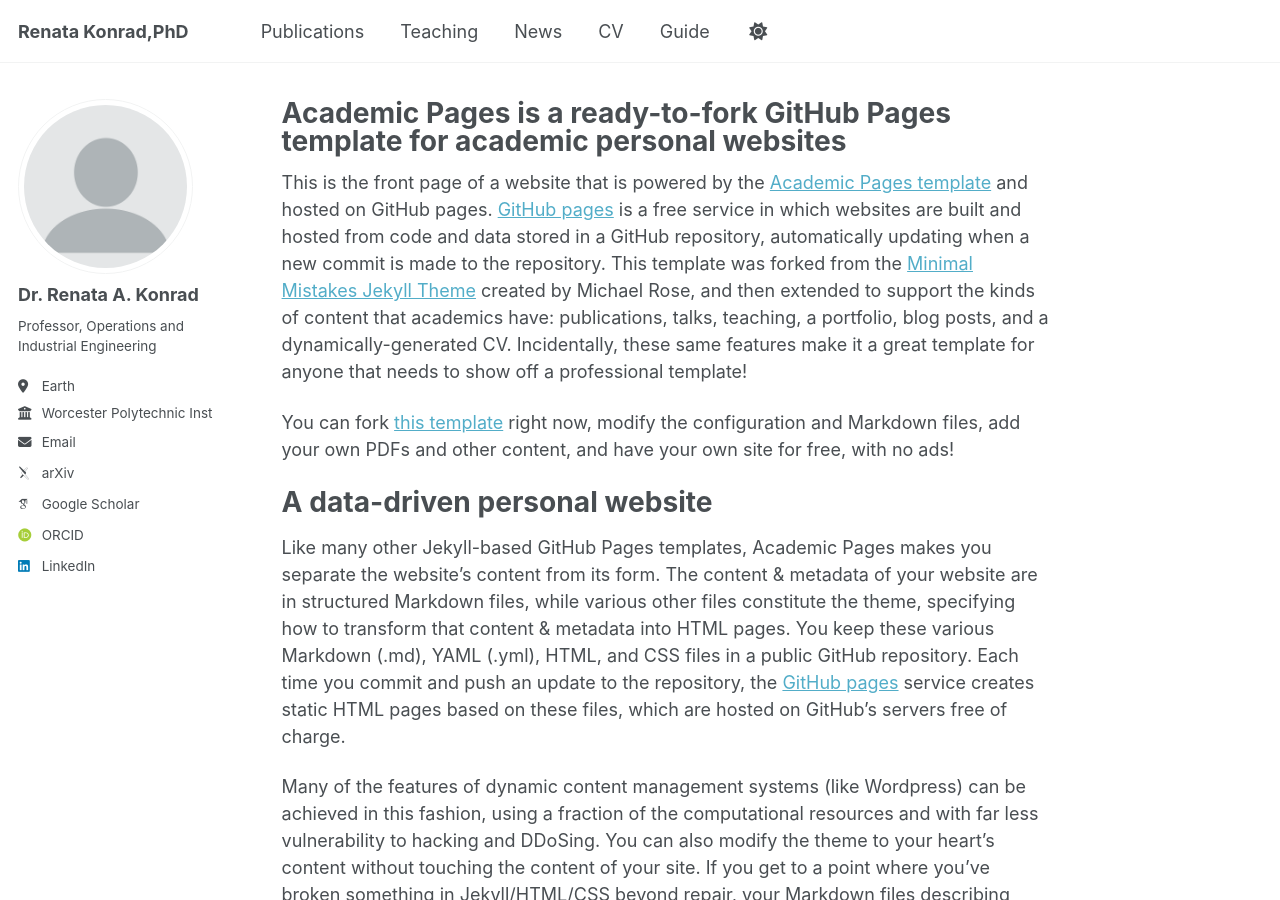
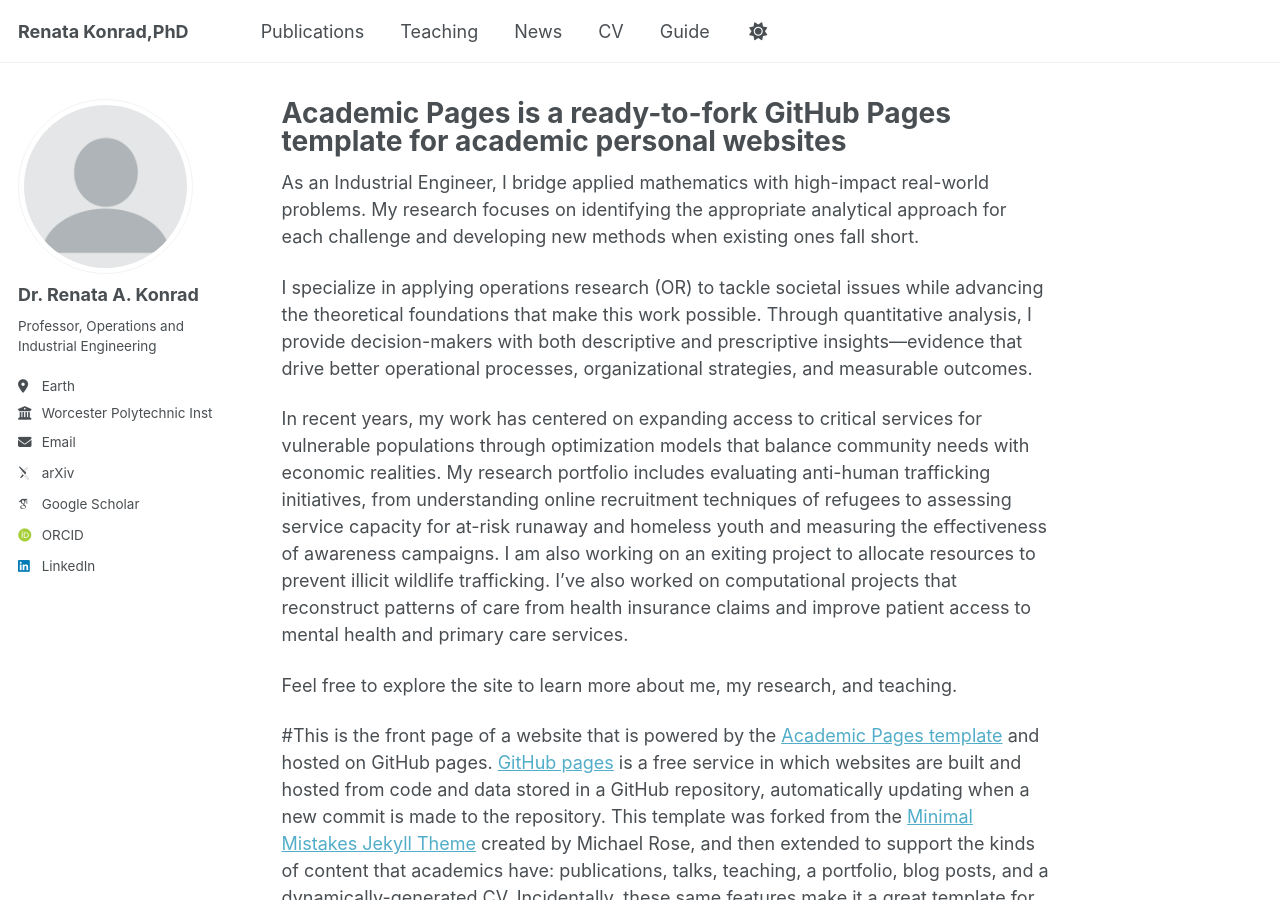
Before and after one commit to RenataKonrad/RenataKonrad.github.io, a Jekyll site: the page built from _pages/about.md, in a window 1280 px wide and 900 px high. Built offline with Jekyll 4.4.1, drawn with Linux system fonts in a browser that asks for light colours; some web fonts are replaced; a script bundle is joined from its source files by our own code; library files that are not in the unit come from our copies.

Commit message:
Update about.md

```diff
--- a/_pages/about.md
+++ b/_pages/about.md
@@ -7,7 +7,15 @@ redirect_from:
   - /about.html
 ---
 
-This is the front page of a website that is powered by the [Academic Pages template](https://github.com/academicpages/academicpages.github.io) and hosted on GitHub pages. [GitHub pages](https://pages.github.com) is a free service in which websites are built and hosted from code and data stored in a GitHub repository, automatically updating when a new commit is made to the repository. This template was forked from the [Minimal Mistakes Jekyll Theme](https://mmistakes.github.io/minimal-mistakes/) created by Michael Rose, and then extended to support the kinds of content that academics have: publications, talks, teaching, a portfolio, blog posts, and a dynamically-generated CV. Incidentally, these same features make it a great template for anyone that needs to show off a professional template!
+As an Industrial Engineer, I bridge applied mathematics with high-impact real-world problems. My research focuses on identifying the appropriate analytical approach for each challenge and developing new methods when existing ones fall short.
+
+I specialize in applying operations research (OR) to tackle  societal issues while advancing the theoretical foundations that make this work possible. Through  quantitative analysis, I provide decision-makers with both descriptive and prescriptive insights—evidence that drive better operational processes, organizational strategies, and measurable outcomes.
+
+In recent years, my work has centered on expanding access to critical services for vulnerable populations through optimization models that balance community needs with economic realities. My research portfolio includes evaluating anti-human trafficking initiatives, from understanding online recruitment techniques of refugees to assessing service capacity for at-risk runaway and homeless youth and measuring the effectiveness of awareness campaigns. I am also working on an exiting project to allocate resources to prevent illicit wildlife trafficking. I've also worked on computational projects that reconstruct patterns of care from health insurance claims and improve patient access to mental health and primary care services.
+
+Feel free to explore the site to learn more about me,  my research, and teaching.
+
+#This is the front page of a website that is powered by the [Academic Pages template](https://github.com/academicpages/academicpages.github.io) and hosted on GitHub pages. [GitHub pages](https://pages.github.com) is a free service in which websites are built and hosted from code and data stored in a GitHub repository, automatically updating when a new commit is made to the repository. This template was forked from the [Minimal Mistakes Jekyll Theme](https://mmistakes.github.io/minimal-mistakes/) created by Michael Rose, and then extended to support the kinds of content that academics have: publications, talks, teaching, a portfolio, blog posts, and a dynamically-generated CV. Incidentally, these same features make it a great template for anyone that needs to show off a professional template!
 
  You can fork [this template](https://github.com/academicpages/academicpages.github.io) right now, modify the configuration and Markdown files, add your own PDFs and other content, and have your own site for free, with no ads!
 
```
